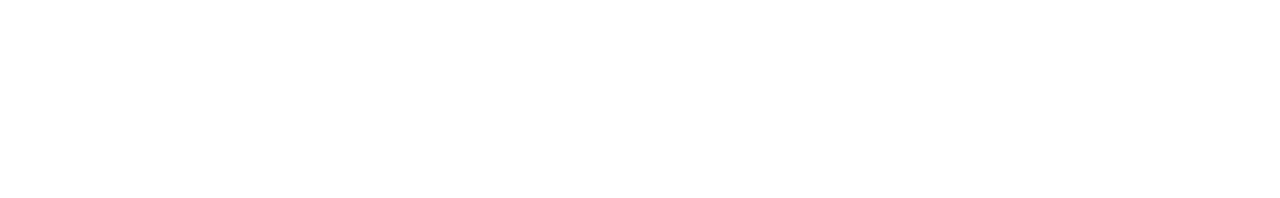
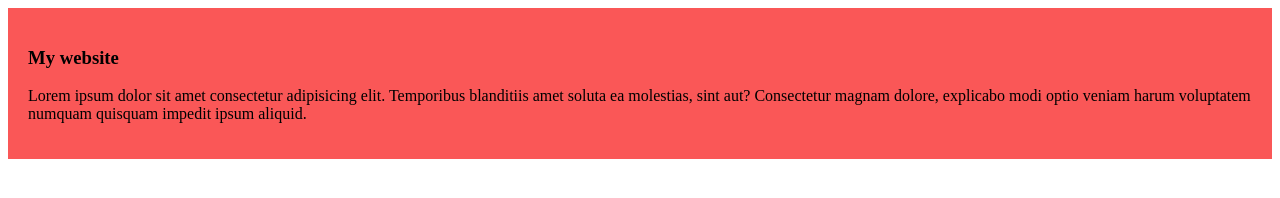
Before and after one commit to Lamiasyed/my-website, a plain HTML site: page index.html in a window 1280 px wide. Drawn offline with Linux system fonts and the light colour scheme.

Commit message:
added the first blog

```diff
--- a/index.html
+++ b/index.html
@@ -4,8 +4,12 @@
     <meta charset="UTF-8">
     <meta name="viewport" content="width=device-width, initial-scale=1.0">
     <title>my website</title>
+    <link rel="stylesheet" href="styles/blog.css">
 </head>
 <body>
-
+    <div>
+        <h3>My website</h3>
+        <p>Lorem ipsum dolor sit amet consectetur adipisicing elit. Temporibus blanditiis amet soluta ea molestias, sint aut? Consectetur magnam dolore, explicabo modi optio veniam harum voluptatem numquam quisquam impedit ipsum aliquid.</p>
+    </div>
 </body>
 </html>
--- /dev/null
+++ b/styles/blog.css
@@ -0,0 +1,4 @@
+div{
+    background-color: #fa5757;
+    padding: 20px;
+}
```
